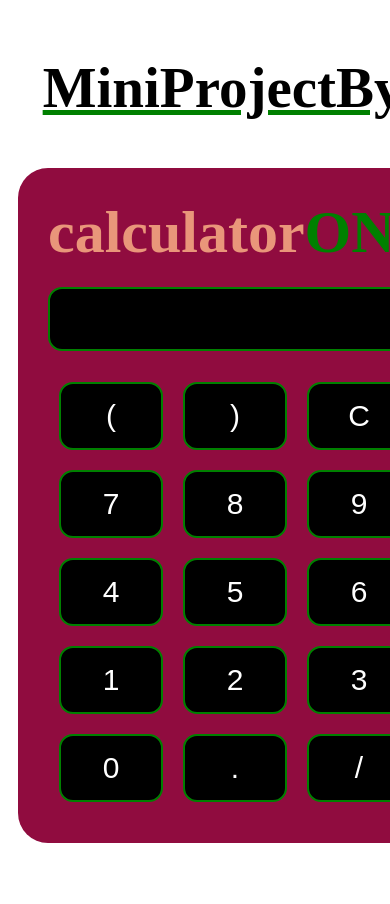
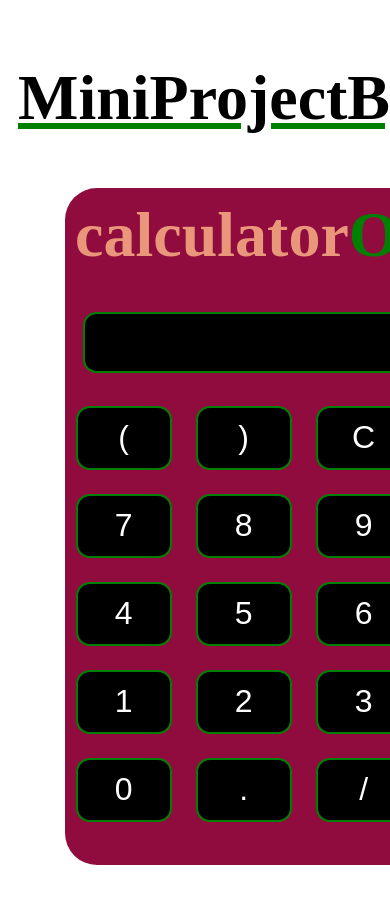
Before and after one commit to yeerajan/onlinecalculator, a plain HTML site: page index.html in a window 390 px wide. Shown: the top 904 px of the page. After the commit the page ends 875 px from the top, so only its background shows below. Drawn offline with Linux system fonts and the light colour scheme.

Commit message:
Added Media Queries

```diff
--- a/style.css
+++ b/style.css
@@ -1,21 +1,21 @@
 body{
     padding-left: 10px;
     padding-right: 10px;
-    margin-bottom: 100px;
+    margin-bottom: 10px;
     display: grid;
     justify-items: center;
 }
 .container{
     background-color: #900C3F;
-    padding: 30px;
-    border-radius: 30px;
+    padding: 10px;
+    border-radius: 2em;
 }
 .container h2,div{
 
 }
 .container h2{
     width: 90%;
-    font-size: 60px;
+    font-size: 4em;
     color: green ;
     margin: 0px;
     /* border: 1px solid yellowgreen; */
@@ -26,31 +26,49 @@ body{
 .container .calculator{
     display: grid;
     justify-content: center;
+    padding: 20px;
 }
 .container .calculator input{
-    padding-left: 20px;
+    padding-left: 1em;
     background-color: black;
     color: white;
-    min-height: 58px;
-    font-size: 30px;
+    min-height: 2em;
+    font-size: 1.7em;
     width: auto;
-    border-radius: 14px;
+    border-radius: .5em;
     border: 2px solid green;
-    margin-bottom: 20px;
-    margin-top: 20px;
+    margin: 20px;
     outline: none;
 }
 .container .calculator table tr td button{
-    width: 104px;
-    height: 68px;
-    font-size: 30px;
-    margin: 8px;
+    width: 3em;
+    height: 2em;
+    font-size: 2em;
+    margin: 10px;
     color: white;
     border-radius: 14px;
     border: 2px solid green;
     background:black;
 }
 .mini{
-    font-size: 57px;
+    font-size: 4em;
     text-decoration: underline solid green;
 }
+
+@media (max-width:800px){
+    .container{
+        width: 80%;
+        padding: 20px;
+    }
+    .mini{
+        font-size: 4em;
+    }
+
+}
+@media (max-width:500px){
+    .container{
+        width: 80%;
+        padding: 10px;
+    }
+
+}
```
